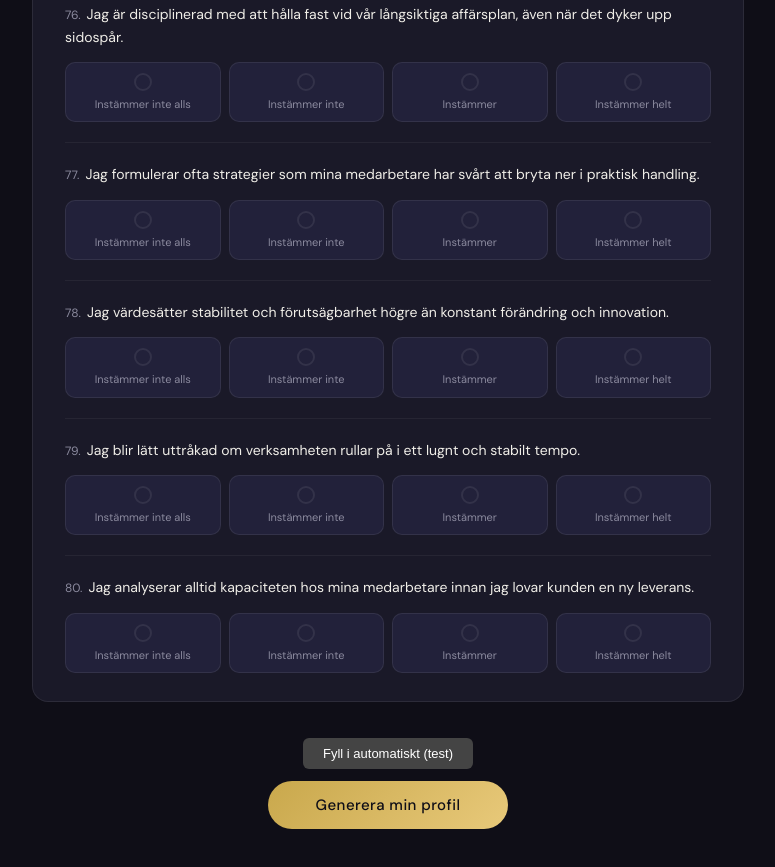
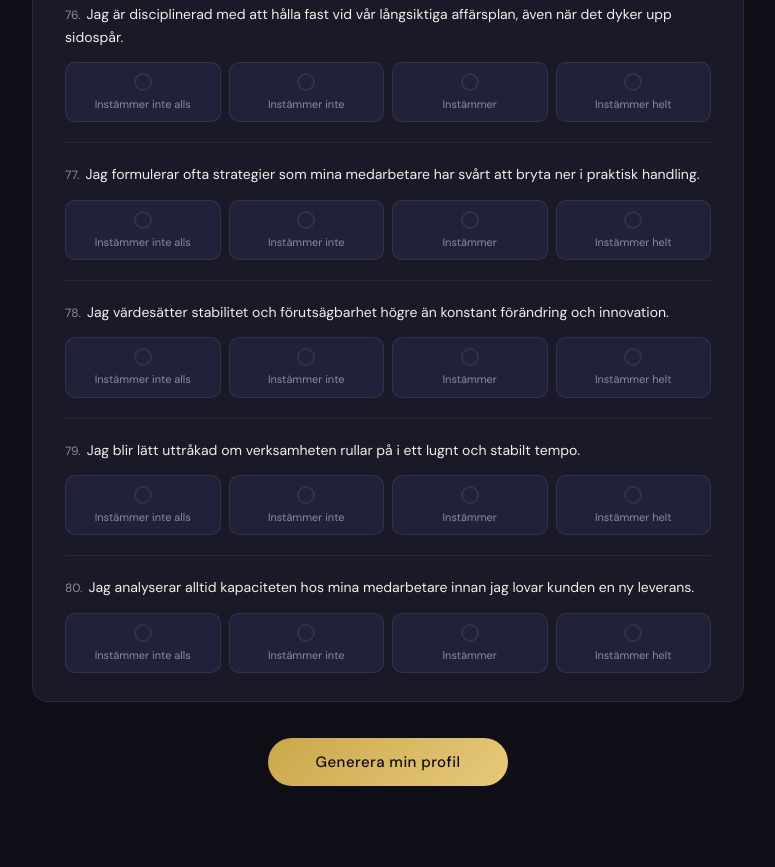
Before and after one commit to ericrobertson72-prog/bigfive-personlighetstest, a website: page hogan.html in a window 1280 px wide. Shown: the part 11000-11867 px from the top of the page, without its empty margins (252-1027 px from the left). Drawn offline with nearby package versions, Linux system fonts and the light colour scheme.

Commit message:
Remove autofill test button and debug logging from hogan

```diff
--- a/hogan.html
+++ b/hogan.html
@@ -168,8 +168,7 @@ body::before{content:'';position:fixed;inset:0;background:
   <div id="survey"></div>
 
   <div class="submit-wrap">
-    <button type="button" onclick="autofill()" style="margin-bottom:12px;padding:8px 20px;background:#444;color:#fff;border:none;border-radius:6px;cursor:pointer;font-size:13px;">Fyll i automatiskt (test)</button><br>
-    <button class="btn-primary" id="submitBtn" onclick="submitTest()">Generera min profil</button>
+<button class="btn-primary" id="submitBtn" onclick="submitTest()">Generera min profil</button>
     <div class="error-msg" id="errorMsg">Svara på alla frågor innan du fortsätter.</div>
   </div>
 
@@ -424,14 +423,6 @@ function getScores(){
   return scores;
 }
 
-function autofill(){
-  for(let i=0;i<80;i++){
-    const val = (i%4)+1;
-    const el = document.querySelector(`[name="q${i}"][value="${val}"]`);
-    if(el) el.checked = true;
-  }
-}
-
 function submitTest(){
   let unanswered = 0;
   for(let i=0;i<80;i++){
@@ -606,8 +597,7 @@ function buildInsight(scores){
 }
 
 async function runAI(scores){
-  console.log('runAI called, scores:', JSON.stringify(scores));
-  const scoreLines = THEMES.map(t =>
+const scoreLines = THEMES.map(t =>
     `${t.name} (${t.type==='styrka'?'Styrka':'Riskindikator'}): ${scores[t.id]}%`
   ).join('\n');
 
```
